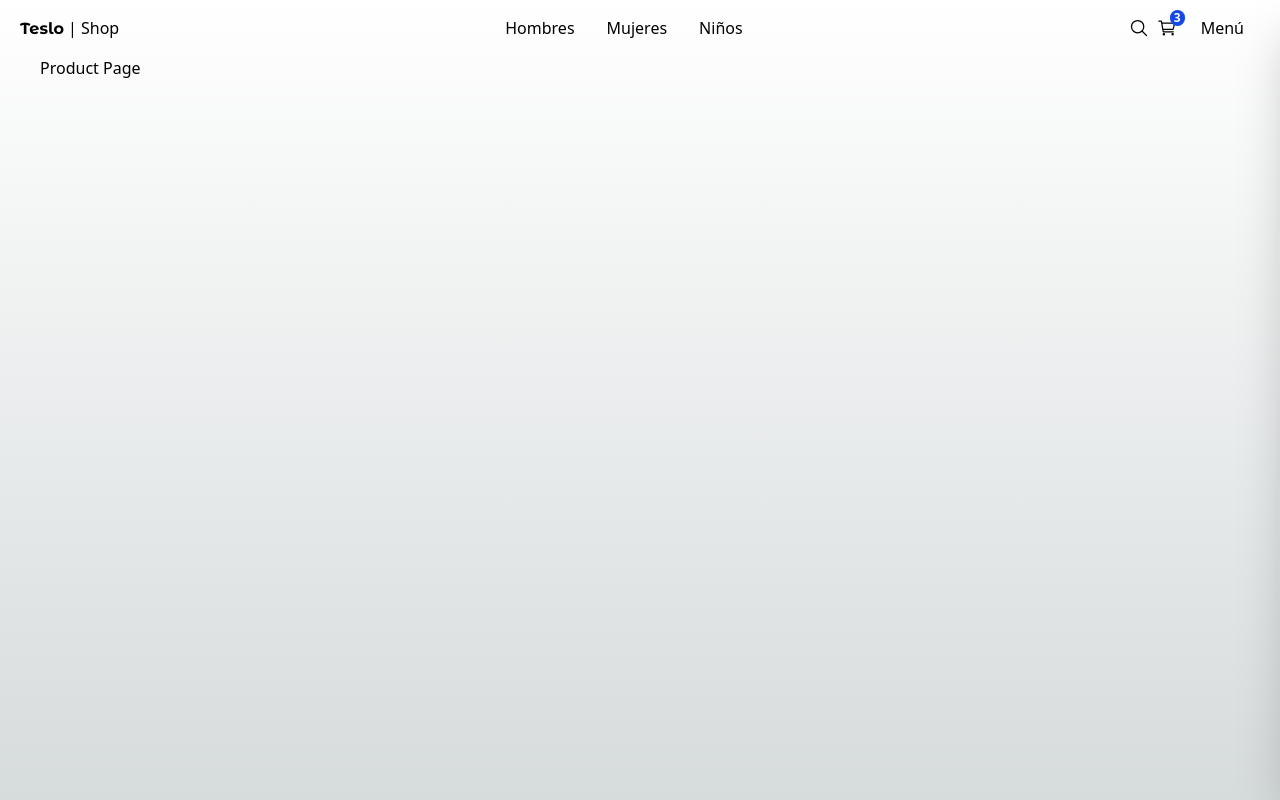
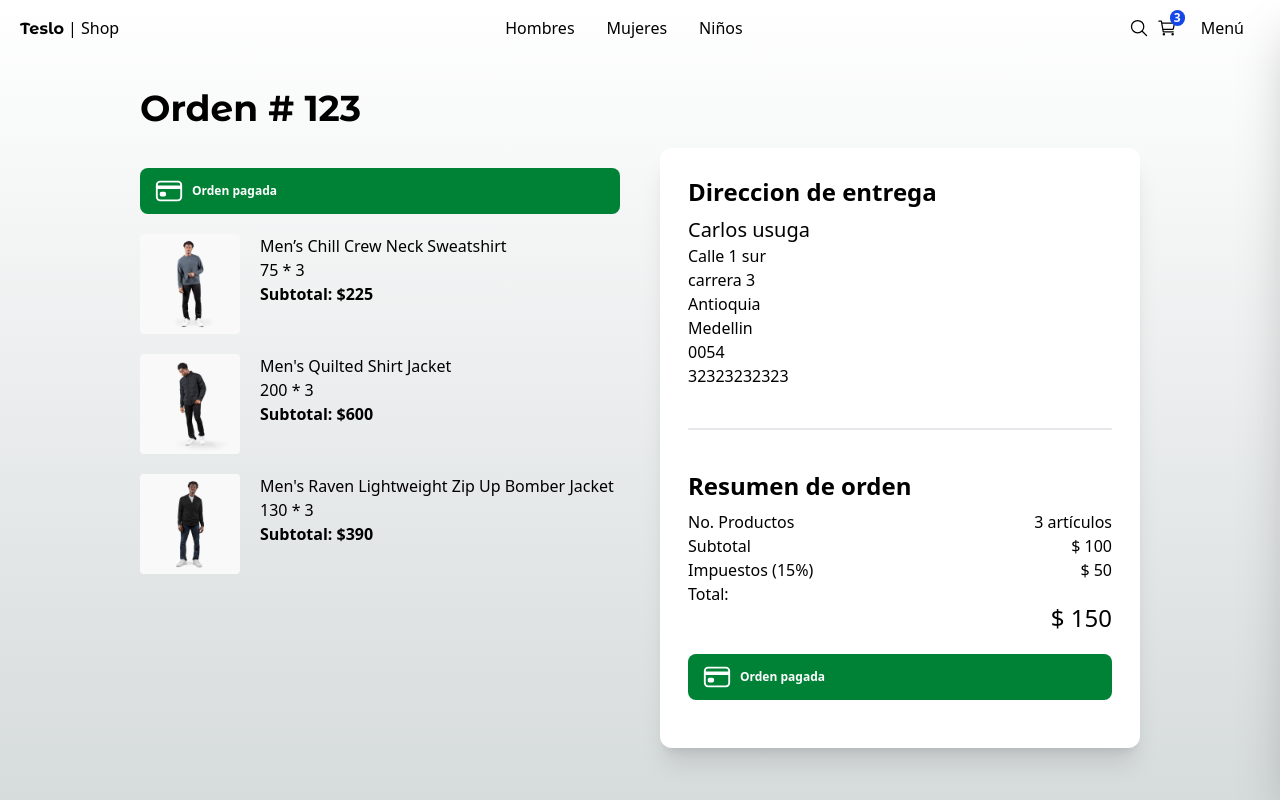
Before and after one commit to klich1984/teslo-shop-next, a Next.js app: page /orders/123 in a window 1280 px wide. Built offline with nearby package versions, Linux system fonts and the light colour scheme.

Commit message:
feat: 🗿 Add purchase orders  Page

```diff
--- a/src/app/(shop)/orders/[id]/page.tsx
+++ b/src/app/(shop)/orders/[id]/page.tsx
@@ -1,7 +1,117 @@
-export default function OrderPage() {
+import { initialData } from '@/seed/seed'
+import { Title } from '@/components'
+import Image from 'next/image'
+import clsx from 'clsx'
+import { IoCardOutline } from 'react-icons/io5'
+
+const productInCart = [
+  initialData.products[0],
+  initialData.products[1],
+  initialData.products[2],
+]
+
+interface OrderPageProps {
+  params: Promise<{
+    id: string
+  }>
+}
+
+export default async function OrderPage({ params }: OrderPageProps) {
+  const { id } = await params
+
+  // Todo: verificar
+  // redirect(/)
+
   return (
-    <div>
-      <h1>Product Page</h1>
+    <div className='flex justify-center items-center mb-72 px-10 sm:px-0'>
+      <div className='flex flex-col w-[1000px]'>
+        <Title title={`Orden # ${id}`} />
+
+        <div className='grid grid-cols-1 sm:grid-cols-2 gap-10'>
+          {/* Carrito */}
+          <div className='flex flex-col mt-5'>
+            <div
+              className={clsx(
+                'flex items-center rounded-lg py-2 px-3.5 text-xs font-bold text-white mb-5',
+                { 'bg-red-500': false, 'bg-green-700': true }
+              )}
+            >
+              <IoCardOutline size={30} />
+              {/* <span className='mx-2'>Pendiente de pago</span> */}
+              <span className='mx-2'>Orden pagada</span>
+            </div>
+
+            {/* Items */}
+            {productInCart.map((product) => (
+              <div className='flex mb-5' key={product.slug}>
+                <Image
+                  alt={product.title}
+                  className='mr-5 rounded'
+                  src={`/products/${product.images[0]}`}
+                  height={100}
+                  width={100}
+                  style={{
+                    width: '100px',
+                    height: '100px',
+                  }}
+                />
+
+                <div>
+                  <p>{product.title}</p>
+                  <p>{product.price} * 3</p>
+                  <p className='font-bold'>Subtotal: ${product.price * 3}</p>
+                </div>
+              </div>
+            ))}
+          </div>
+
+          {/* checkout | Resumen de la compra */}
+          <div className='bg-white rounded-xl shadow-xl p-7'>
+            <h2 className='text-2xl mb-2 font-bold'>Direccion de entrega</h2>
+            <div className='mb-10'>
+              <p className='text-xl'>Carlos usuga</p>
+              <p>Calle 1 sur</p>
+              <p>carrera 3</p>
+              <p>Antioquia</p>
+              <p>Medellin</p>
+              <p>0054</p>
+              <p>32323232323</p>
+            </div>
+
+            {/* Divider */}
+            <div className='w-full h-0.5 rounded bg-gray-200 mb-10' />
+
+            <h2 className='text-2xl mb-2 font-bold'>Resumen de orden</h2>
+
+            <div className='grid grid-cols-2'>
+              <span>No. Productos</span>
+              <span className='text-right'>3 artículos</span>
+
+              <span>Subtotal</span>
+              <span className='text-right'>$ 100</span>
+
+              <span>Impuestos (15%)</span>
+              <span className='text-right'>$ 50</span>
+
+              <span>Total:</span>
+              <span className='mt-5 text-2xl text-right'>$ 150</span>
+            </div>
+
+            <div className='mt-5 mb-2 w-full'>
+              <div
+                className={clsx(
+                  'flex items-center rounded-lg py-2 px-3.5 text-xs font-bold text-white mb-5',
+                  { 'bg-red-500': false, 'bg-green-700': true }
+                )}
+              >
+                <IoCardOutline size={30} />
+                {/* <span className='mx-2'>Pendiente de pago</span> */}
+                <span className='mx-2'>Orden pagada</span>
+              </div>
+            </div>
+          </div>
+        </div>
+      </div>
     </div>
   )
 }
```
